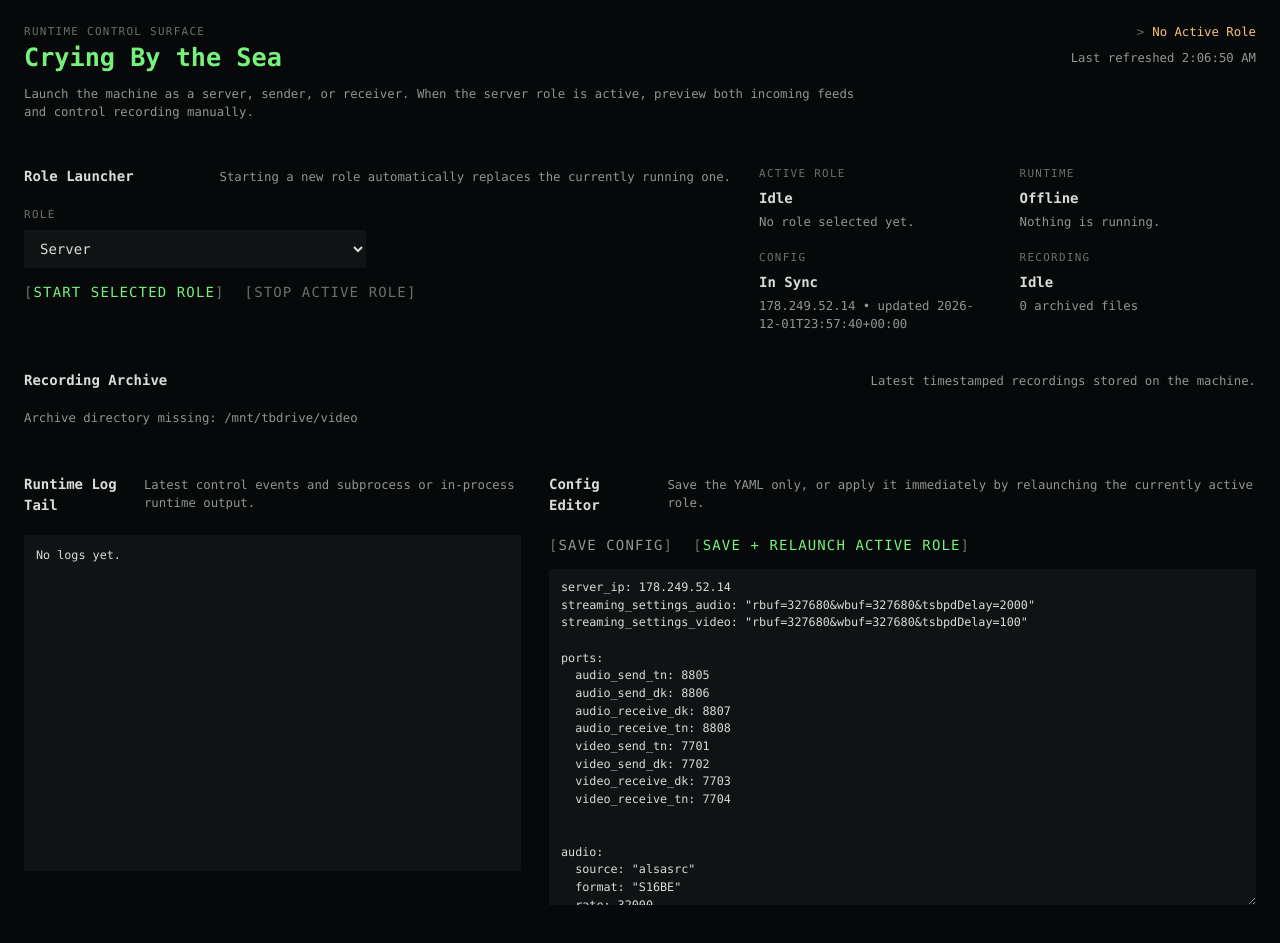
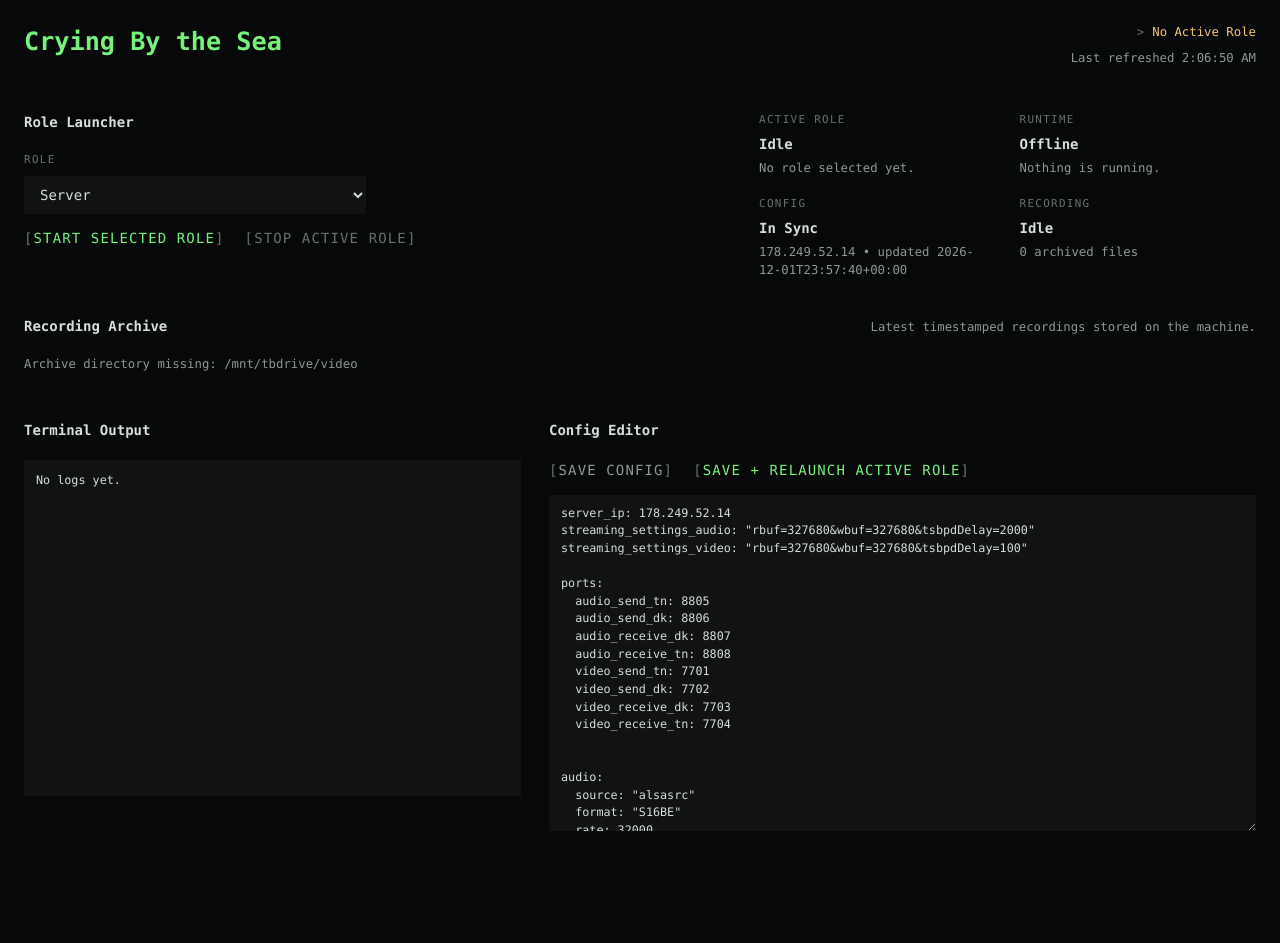
Before and after one commit to theatrebuilding/fiveminutesago, a FastAPI app: page / in a window 1280 px wide. After the commit the page ends 831 px from the top, so only its background shows below. Run offline with FastAPI, Linux system fonts and the light colour scheme; data that the repository does not hold is empty.

Commit message:
control app UI updates

```diff
--- a/control_app/static/index.html
+++ b/control_app/static/index.html
@@ -8,16 +8,11 @@
   </head>
   <body>
     <div class="page-shell">
-      <header class="hero">
+      <header class="header">
         <div>
-          <p class="eyebrow">Runtime Control Surface</p>
           <h1>Crying By the Sea</h1>
-          <p class="hero-copy">
-            Launch the machine as a server, sender, or receiver. When the server role is active, preview both incoming feeds
-            and control recording manually.
-          </p>
         </div>
-        <div class="hero-status">
+        <div class="header-status">
           <span id="runtime-pill" class="status-pill">Unknown</span>
           <p id="refresh-label">Waiting for first status refresh…</p>
         </div>
@@ -27,7 +22,6 @@
         <section class="panel command-panel">
           <div class="panel-heading">
             <h2>Role Launcher</h2>
-            <p>Starting a new role automatically replaces the currently running one.</p>
           </div>
           <div class="form-grid">
             <label class="field">
@@ -141,8 +135,7 @@
 
         <section class="panel logs-panel">
           <div class="panel-heading">
-            <h2>Runtime Log Tail</h2>
-            <p>Latest control events and subprocess or in-process runtime output.</p>
+            <h2>Terminal Output</h2>
           </div>
           <pre id="log-output" class="log-output">Loading logs…</pre>
         </section>
@@ -150,7 +143,6 @@
         <section class="panel config-panel">
           <div class="panel-heading">
             <h2>Config Editor</h2>
-            <p>Save the YAML only, or apply it immediately by relaunching the currently active role.</p>
           </div>
           <div class="button-row">
             <button id="save-config" class="button-muted">Save Config</button>
--- a/control_app/static/styles.css
+++ b/control_app/static/styles.css
@@ -34,7 +34,7 @@ body {
   padding: 24px;
 }
 
-.hero {
+.header {
   display: grid;
   grid-template-columns: minmax(0, 1fr) auto;
   gap: 24px;
@@ -42,7 +42,6 @@ body {
   margin-bottom: 32px;
 }
 
-.eyebrow,
 .field-label,
 .metric-label {
   margin: 0;
@@ -79,7 +78,7 @@ h3 {
   color: var(--text);
 }
 
-.hero-copy,
+
 .panel-heading p,
 .metric-meta,
 .archive-summary,
@@ -91,11 +90,8 @@ h3 {
   font-size: 0.88rem;
 }
 
-.hero-copy {
-  max-width: 60rem;
-}
 
-.hero-status {
+.header-status {
   display: flex;
   flex-direction: column;
   gap: 8px;
@@ -378,7 +374,7 @@ button:disabled {
     padding: 18px;
   }
 
-  .hero,
+  .header,
   .panel-heading,
   .panel-heading-inline,
   .metric-grid,
@@ -388,7 +384,7 @@ button:disabled {
     flex-direction: column;
   }
 
-  .hero-status {
+  .header-status {
     align-items: flex-start;
     text-align: left;
   }
```
